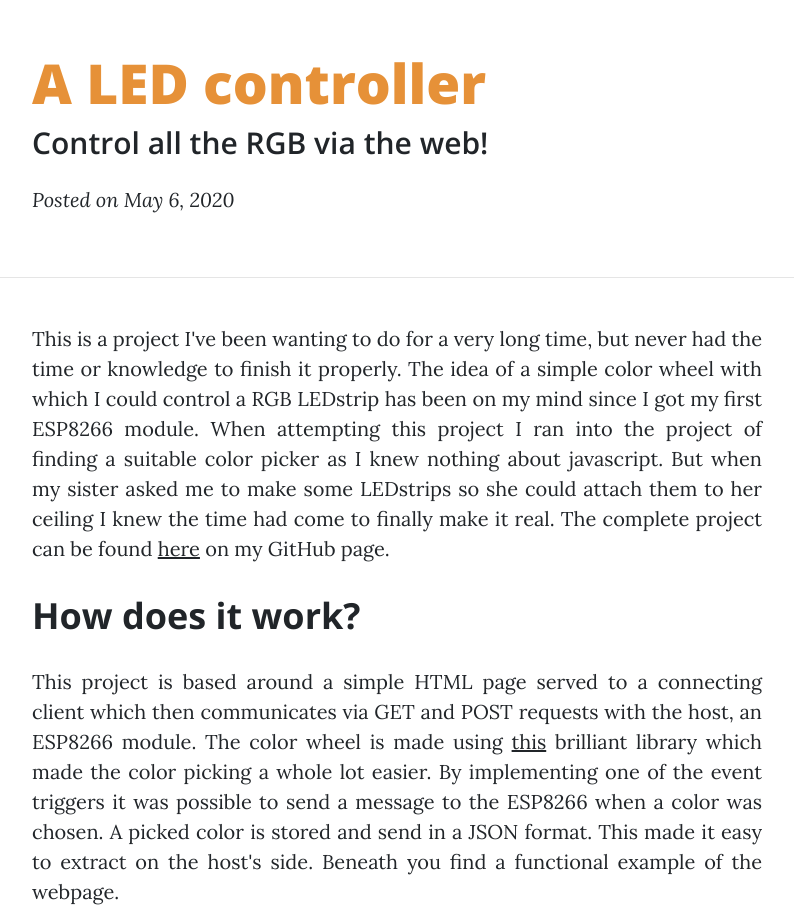
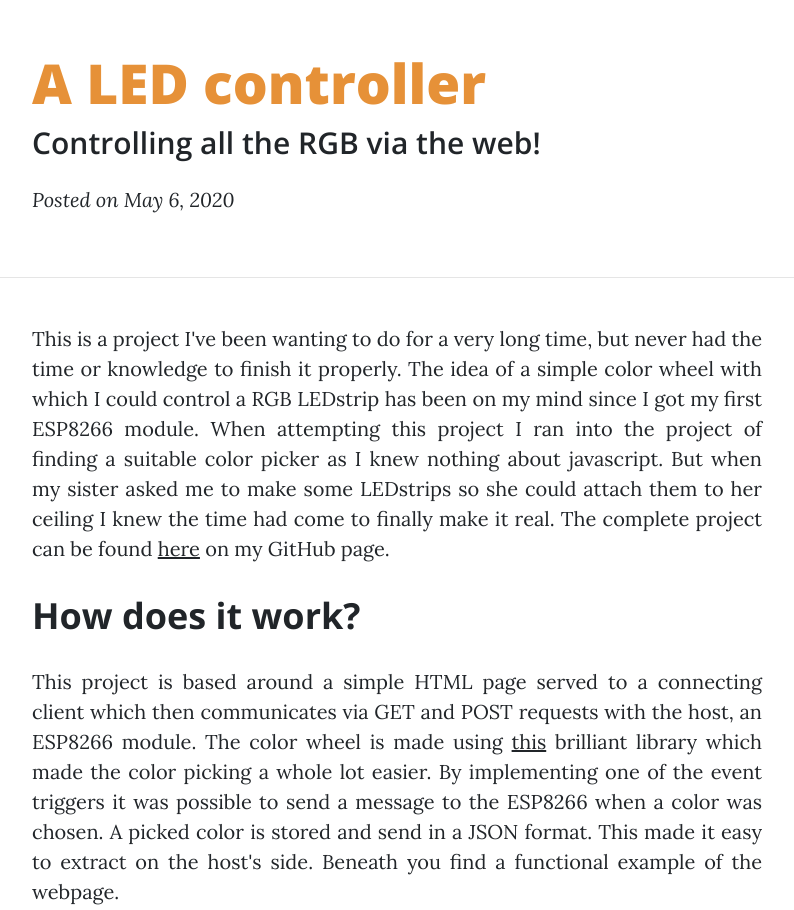
Before and after one commit to ProAce/proace.tech, a plain HTML site: page posts/led_controller.html in a window 1280 px wide. Shown: the top 910 px of the page, without its empty margins (243-1037 px from the left). Drawn offline with nearby package versions, Linux system fonts and the light colour scheme; no server answers.

Commit message:
Minor text adjustment

```diff
--- a/posts/led_controller.html
+++ b/posts/led_controller.html
@@ -73,7 +73,7 @@
           <div class="col-lg-8 col-md-10 mx-auto">
             <div class="post-heading">
               <h1>A LED controller</h1>
-              <h2 class="subheading">Control all the RGB via the web!</h2>
+              <h2 class="subheading">Controlling all the RGB via the web!</h2>
               <span class="meta">Posted on May 6, 2020</span>
             </div>
           </div>
```
